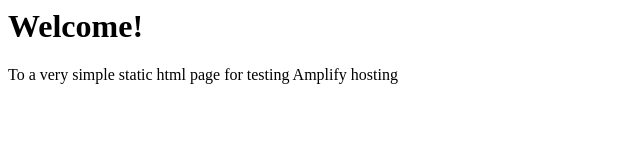
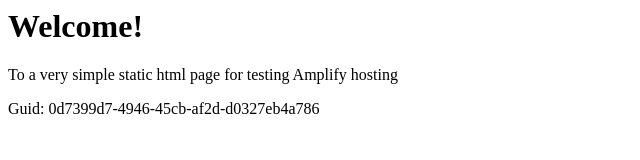
Before and after one commit to aws-aemilia-sin/Github-PR-Commit-Integration-Test-DoNotTouch-v0-prod-ap-southeast-1, a website: page src/index.html in a window 1280 px wide. Shown: the whole page, without its empty margins (0-640 px from the left). Drawn offline with Linux system fonts and the light colour scheme.

Commit message:
commit from integ tests

```diff
--- a/src/index.html
+++ b/src/index.html
@@ -1,3 +1,5 @@
+
+
 <html lang="en">
 
 <head>
@@ -10,6 +12,6 @@
 <body>
     <h1>Welcome!</h1>
     <p>To a very simple static html page for testing Amplify hosting</p>
-</body>
+    <p>Guid: 0d7399d7-4946-45cb-af2d-d0327eb4a786</p></body>
 
 </html>
```
